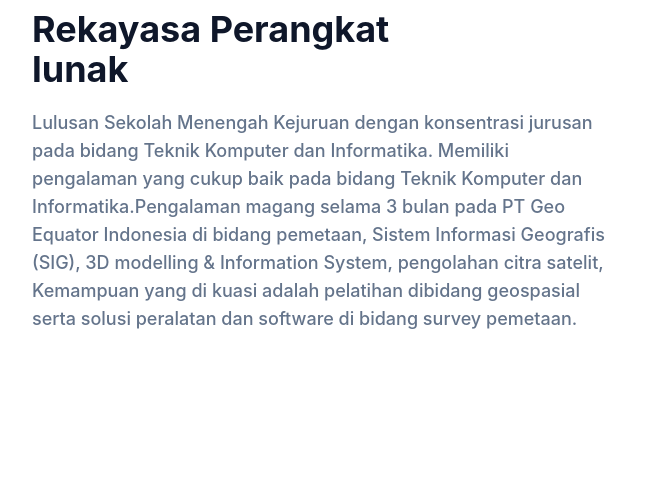
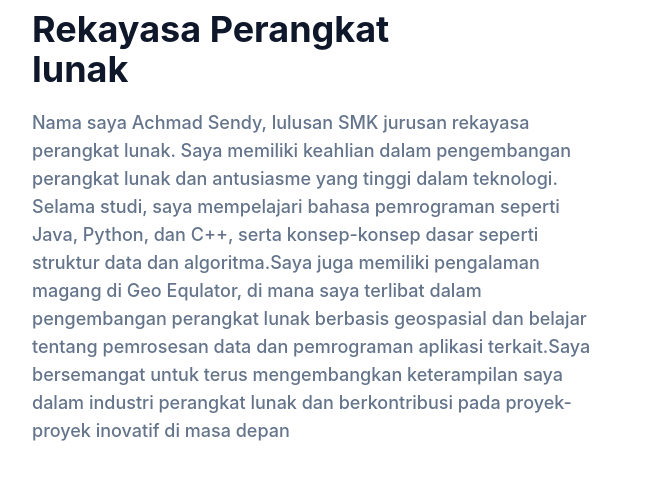
Before and after one commit to AchmadSendy/Achmad_Sendy, a website: page index.html in a window 1280 px wide. Shown: the part 855-1350 px from the top of the page, 0-651 px from the left. Drawn offline with Linux system fonts and the light colour scheme.

Commit message:
index.html

```diff
--- a/index.html
+++ b/index.html
@@ -112,7 +112,7 @@
           <div class="mb-10 w-full px-4 lg:w-1/2">
             <h4 class="mb-3 text-lg font-bold uppercase text-primary">Tentang Saya</h4>
             <h2 class="mb-5 max-w-md text-3xl font-bold text-dark dark:text-white lg:text-4xl">Rekayasa Perangkat lunak</h2>
-            <p class="max-w-xl text-base font-medium text-secondary lg:text-lg">Lulusan Sekolah Menengah Kejuruan dengan konsentrasi jurusan pada bidang Teknik Komputer dan Informatika. Memiliki pengalaman yang cukup baik pada bidang Teknik Komputer dan Informatika.Pengalaman magang selama 3 bulan pada PT Geo Equator Indonesia di bidang pemetaan, Sistem Informasi Geografis (SIG), 3D modelling & Information System, pengolahan citra satelit, Kemampuan yang di kuasi adalah pelatihan dibidang geospasial serta solusi peralatan dan software di bidang survey pemetaan.</p>
+            <p class="max-w-xl text-base font-medium text-secondary lg:text-lg">Nama saya Achmad Sendy, lulusan SMK jurusan rekayasa perangkat lunak. Saya memiliki keahlian dalam pengembangan perangkat lunak dan antusiasme yang tinggi dalam teknologi. Selama studi, saya mempelajari bahasa pemrograman seperti Java, Python, dan C++, serta konsep-konsep dasar seperti struktur data dan algoritma.Saya juga memiliki pengalaman magang di Geo Equlator, di mana saya terlibat dalam pengembangan perangkat lunak berbasis geospasial dan belajar tentang pemrosesan data dan pemrograman aplikasi terkait.Saya bersemangat untuk terus mengembangkan keterampilan saya dalam industri perangkat lunak dan berkontribusi pada proyek-proyek inovatif di masa depan</p>
           </div>
           <div class="w-full px-4 lg:w-1/2">
             <h3 class="mb-4 text-2xl font-semibold text-dark dark:text-white lg:pt-10 lg:text-3xl">Mari berteman</h3>
```
